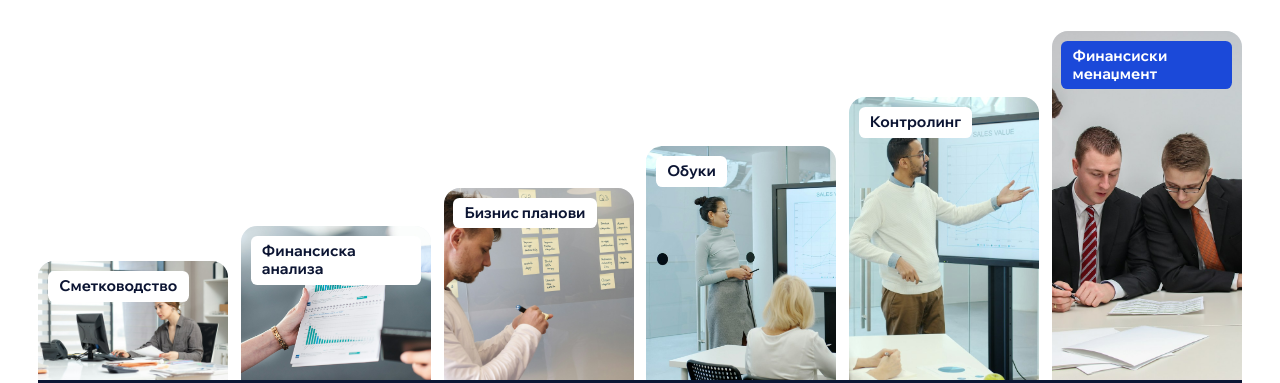
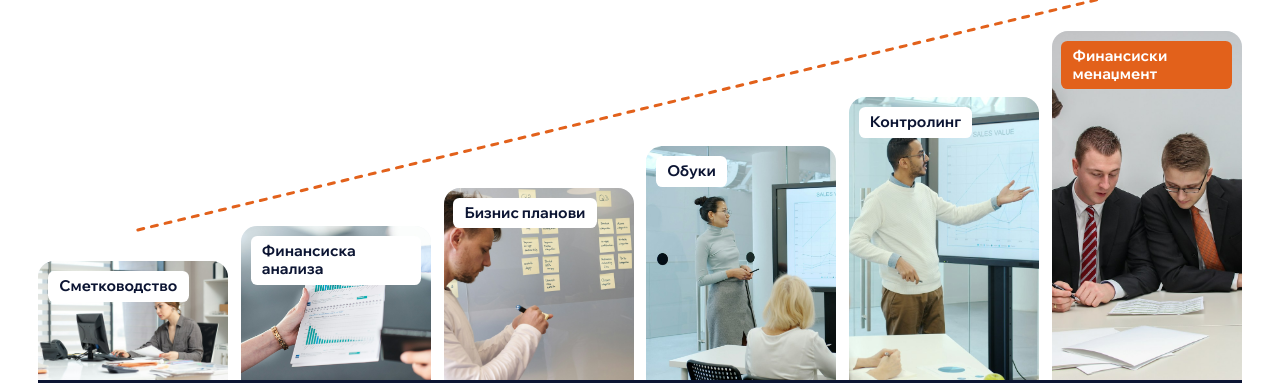
Before and after one commit to nikolakuzevski/finex-pregled, a plain HTML site: page index.html in a window 1280 px wide. Shown: the part 417-800 px from the top of the page. Drawn offline with Linux system fonts and the light colour scheme.

Commit message:
Orange hero label and one straight dashed line
Co-Authored-By: Claude Opus 5.5 <noreply@anthropic.com>

```diff
--- a/finex.css
+++ b/finex.css
@@ -71,11 +71,16 @@ h1 em, .slogan em { font-style: normal; white-space: nowrap; }
 .col { position: relative; flex: 1; height: var(--h); border-radius: 1rem 1rem 0 0; overflow: hidden; background: var(--soft); text-decoration: none; }
 .col img { width: 100%; height: 100%; object-fit: cover; transition: transform 500ms var(--sc-ease-out); }
 .col span { position: absolute; left: 0.6rem; top: 0.6rem; background: var(--white); padding: 0.4rem 0.7rem; border-radius: 0.4rem; font-weight: 700; font-size: 0.9375rem; line-height: 1.2; }
-.col:last-of-type span { background: var(--blue); color: var(--white); }
+.col:last-of-type span { background: var(--orange); color: var(--white); }
 @media (min-width: 861px) { .col span { max-width: calc(100% - 1.2rem); } } /* a two-line label keeps its gap on the right too */
 .col:hover img { transform: scale(1.04); }
 
-/* Opening (Nikola, 2026-11-15: no squish; the dashed trend line was removed on 2026-11-22).
+/* One straight dashed line over the bars (Nikola, 2026-11-22: no kinks, not curved). A straight
+   line stays clear of the tops because the bars grow faster towards the end. */
+.trend { position: absolute; inset: 0; width: 100%; height: 100%; overflow: visible; pointer-events: none; }
+.trend line { stroke: var(--orange); stroke-width: 3; stroke-linecap: round; stroke-dasharray: 6 8; }
+
+/* Opening (Nikola, 2026-11-15: no squish, the line draws itself from bottom left to top right).
    Each bar rises out of the base line like a column of a chart being filled: the bar's
    outline opens upward while its photo slides up inside it, left to right, one after another.
    The label lands once its bar is up. All with fill-mode
@@ -84,11 +89,13 @@ h1 em, .slogan em { font-style: normal; white-space: nowrap; }
   .col { --t: calc(var(--i) * 120ms + 250ms); animation: bar-up 950ms cubic-bezier(0.65, 0, 0.2, 1) var(--t) backwards; }
   .col img { animation: photo-up 1300ms cubic-bezier(0.22, 1, 0.36, 1) var(--t) backwards; }
   .col span { animation: label-in 380ms ease-out calc(var(--t) + 750ms) backwards; }
+  .trend { animation: draw 1500ms cubic-bezier(0.55, 0, 0.35, 1) 450ms backwards; }
   .head > * { animation: rise 800ms cubic-bezier(0.22, 1, 0.36, 1) both; animation-delay: calc(var(--i, 0) * 90ms); }
 }
 @keyframes bar-up { from { clip-path: inset(100% 0 0 0 round 1rem 1rem 0 0); } to { clip-path: inset(0 0 0 0 round 1rem 1rem 0 0); } }
 @keyframes photo-up { from { transform: translateY(35%) scale(1.15); } }
 @keyframes label-in { from { opacity: 0; } }
+@keyframes draw { from { clip-path: inset(-30% 100% -5% 0); } to { clip-path: inset(-30% 0 -5% 0); } }
 @keyframes rise { from { transform: translateY(18px); opacity: 0; } }
 
 /* ------------------------------------------------- section furniture -- */
@@ -259,6 +266,8 @@ html[lang="en"] [data-lang-block="en"] { display: block; }
   .col:nth-of-type(5) img { object-position: 50% 22% !important; }
   .col:nth-of-type(6) img { object-position: 50% 30% !important; }
 
+  .trend { display: none; }
+
   .svc { grid-template-columns: 1fr; }
   .svc__stage { display: none; }
   .svc__item { min-height: 0; padding-block: 2.25rem; }
--- a/index.html
+++ b/index.html
@@ -58,6 +58,7 @@
       <a class="col" href="#s-4" style="--i:3;--h:67%"><img src="img/presenting-graph-woman.jpg" alt="" style="object-position:30% 50%"><span data-en="Training">Обуки</span></a>
       <a class="col" href="#s-5" style="--i:4;--h:81%"><img src="img/presenting-charts-man.jpg" alt="" style="object-position:62% 50%"><span data-en="Controlling">Контролинг</span></a>
       <a class="col" href="#s-6" style="--i:5;--h:100%"><img src="img/four-at-table.jpg" alt=""><span data-en="Financial management">Финансиски менаџмент</span></a>
+      <svg class="trend" viewBox="0 0 100 100" preserveAspectRatio="none" aria-hidden="true"><line x1="8.3" y1="57" x2="91.7" y2="-12" vector-effect="non-scaling-stroke"/></svg>
     </nav>
   </section>
 
```
